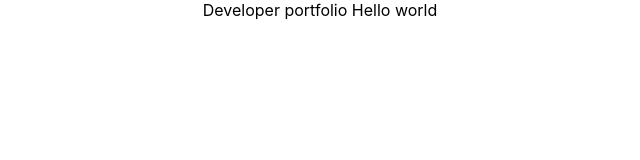
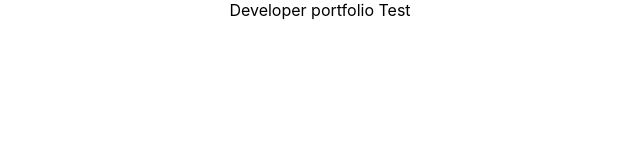
Before and after one commit to souryadeepRC/developer-portfolio-test, a React (Create React App) app: page / in a window 1280 px wide. Shown: the top 160 px of the page, without its empty margins (320-960 px from the left). Built offline with nearby package versions, Linux system fonts and the light colour scheme.

Commit message:
Test3 (#17)
* test codacy

* Update App.tsx

* Update App.tsx

```diff
--- a/src/App.tsx
+++ b/src/App.tsx
@@ -1,8 +1,7 @@
 import "./App.scss";
 
 function App() {
-  const test = "Hello world";
-  return <div className="app-container">Developer portfolio {test}</div>;
+  return <div className="app-container">Developer portfolio Test</div>;
 }
 
 export default App;
```
